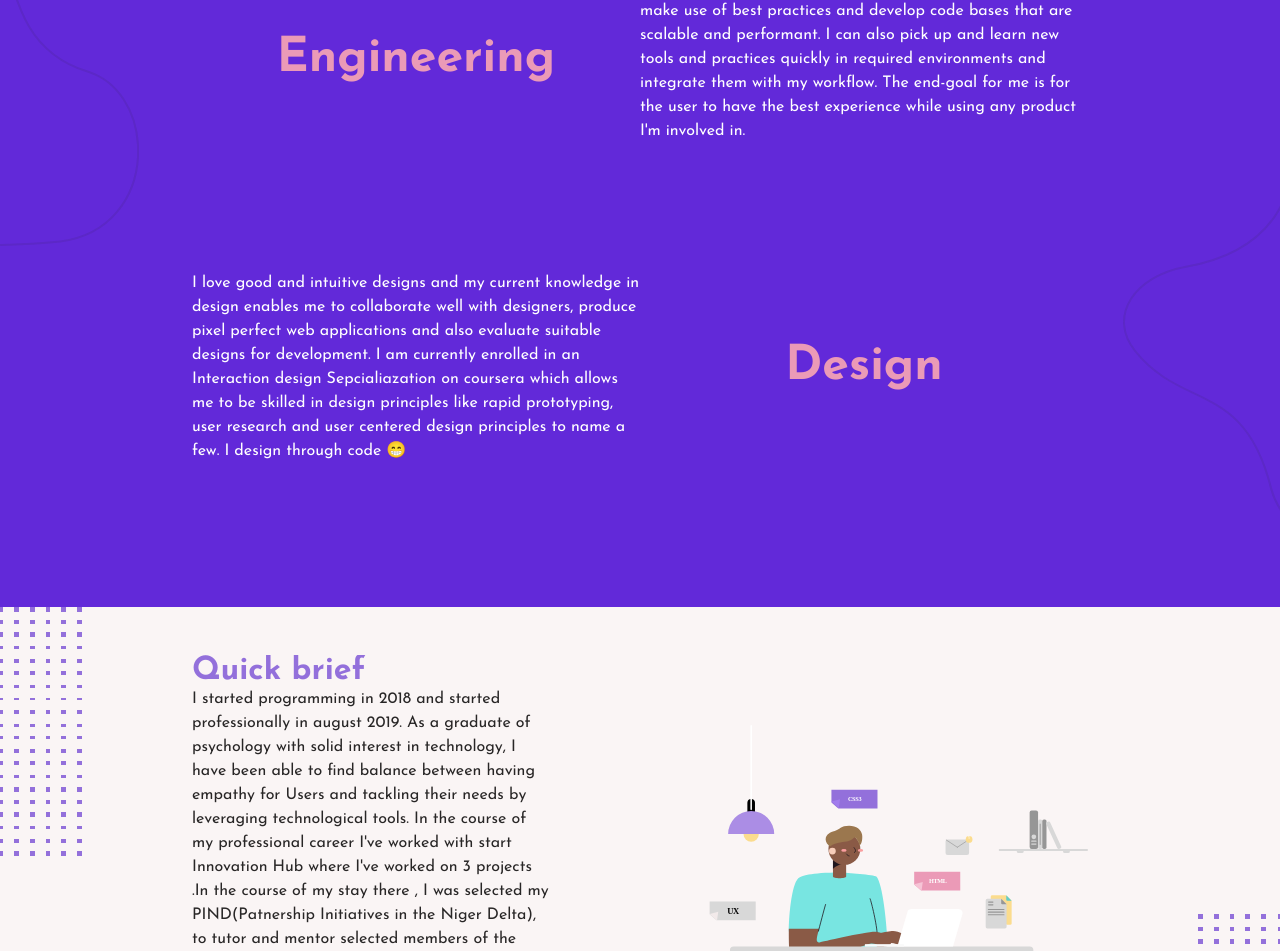
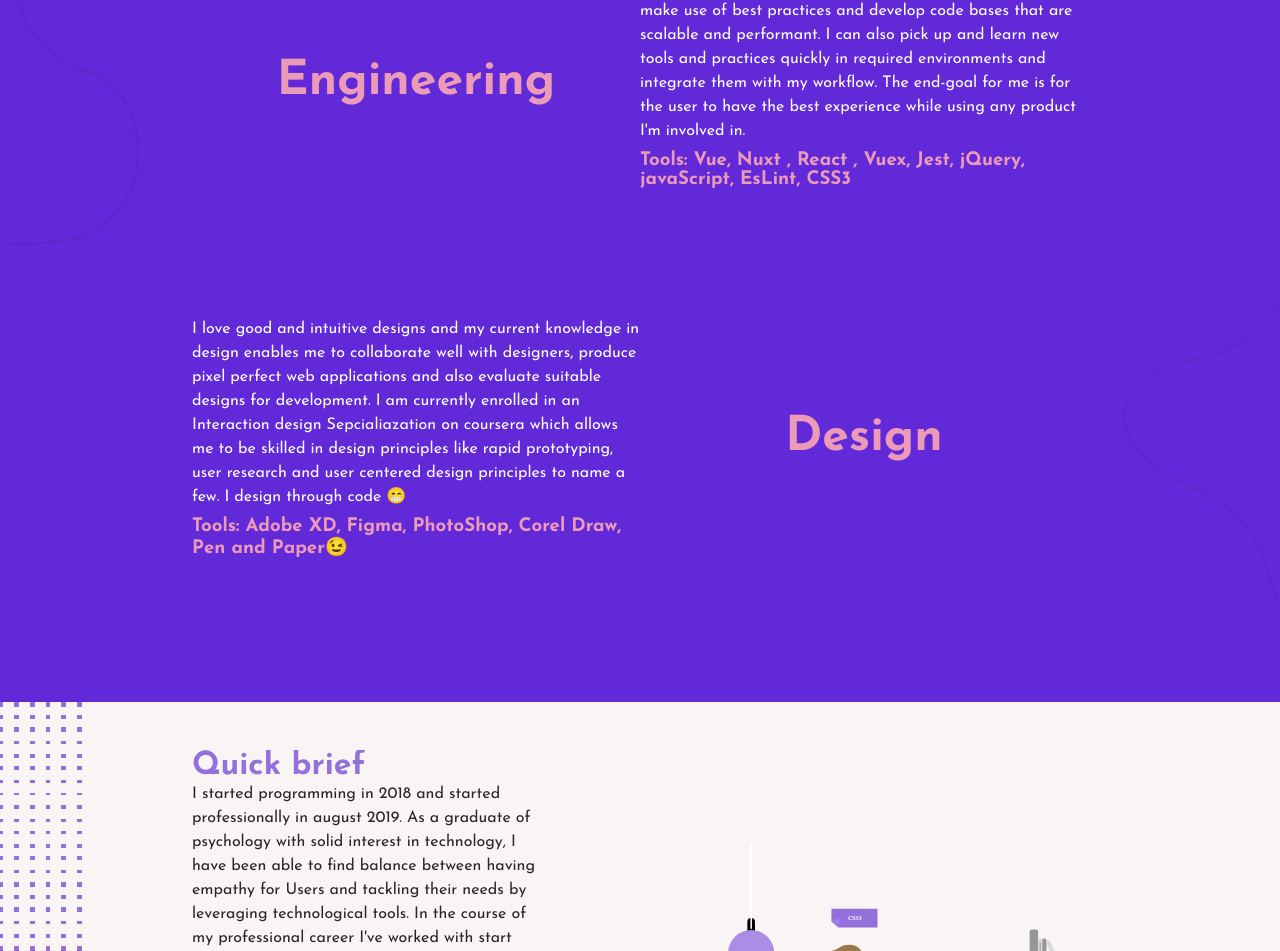
Before and after one commit to Phumbie/portfolio, a React (Create React App) app: page / in a window 1280 px wide. Shown: the part 945-1896 px from the top of the page. Built offline with nearby package versions, Linux system fonts and the light colour scheme.

Commit message:
minor fix

```diff
--- a/src/App.css
+++ b/src/App.css
@@ -624,3 +624,7 @@ textarea {
 		margin: auto;
 	}
 }
+.tools {
+	margin-top: 0.5rem;
+	color: var(--second-font);
+}
--- a/src/components/about.jsx
+++ b/src/components/about.jsx
@@ -1,4 +1,4 @@
-import React from "react";
+import React from 'react';
 
 const About = () => (
 	<div className="about">
@@ -21,26 +21,34 @@ const About = () => (
 
 				<div className="engineering-content engine">
 					<p>
-            With my skillset in javaScript, I try as much as possible to make use of best practices and develop code
-            bases that are scalable and performant. I can also pick up and learn new tools and practices quickly in
-            required environments and integrate them with my workflow. The end-goal for me is for the user to have the
-            best experience while using any product I'm involved in.
+						With my skillset in javaScript, I try as much as possible to make use of best practices and
+						develop code bases that are scalable and performant. I can also pick up and learn new tools and
+						practices quickly in required environments and integrate them with my workflow. The end-goal for
+						me is for the user to have the best experience while using any product I'm involved in.
 					</p>
+					<h3 class="tools">
+						{' '}
+						<span>Tools:</span> Vue, Nuxt , React , Vuex, Jest, jQuery, javaScript, EsLint, CSS3
+					</h3>
 				</div>
 			</div>
 			<div className="design">
 				<div className="design-content engine">
 					<p>
-            I love good and intuitive designs and my current knowledge in design enables me to collaborate well with
-            designers, produce pixel perfect web applications and also evaluate suitable designs for development. I am
-            currently enrolled in an Interaction design Sepcialiazation on coursera which allows me to be skilled in
-            design principles like rapid prototyping, user research and user centered design principles to name a few. I
-            design through code
+						I love good and intuitive designs and my current knowledge in design enables me to collaborate
+						well with designers, produce pixel perfect web applications and also evaluate suitable designs
+						for development. I am currently enrolled in an Interaction design Sepcialiazation on coursera
+						which allows me to be skilled in design principles like rapid prototyping, user research and
+						user centered design principles to name a few. I design through code
 						<span role="img" aria-label="grin">
-              {" "}
+							{' '}
 							😁
 						</span>
 					</p>
+					<h3 class="tools">
+						{' '}
+						<span>Tools:</span> Adobe XD, Figma, PhotoShop, Corel Draw, Pen and Paper😉
+					</h3>
 				</div>
 				<div className="design-title">
 					{/* <div className="design-image engine">
--- a/src/components/quick.jsx
+++ b/src/components/quick.jsx
@@ -13,12 +13,13 @@ const Quick = () => (
 					I started programming in 2018 and started professionally in august 2019. As a graduate of psychology
 					with solid interest in technology, I have been able to find balance between having empathy for Users
 					and tackling their needs by leveraging technological tools. In the course of my professional career
-					I've worked with start Innovation Hub where I've worked on 3 projects .In the course of my stay
-					there , I was selected my PIND(Patnership Initiatives in the Niger Delta), to tutor and mentor
-					selected members of the Project create programme in Front end development. Majority of them have
-					gone on to get various jobs in the field. I was also selected to participate in the FSI Hackathon
-					sponsored by Sterling bank where I lead a team(Aibug) of four to win the first price in the
-					South-South geo -politcal zone.
+					I've worked with start Innovation Hub where I've worked on 3 projects, learned how to work in an
+					agile team and also picking new tools as the task demands.In the course of my stay there , I was
+					selected my PIND(Patnership Initiatives in the Niger Delta), to tutor and mentor selected members of
+					the Project create programme in Front end development. Majority of them have gone on to get various
+					jobs in the field. I was also selected to participate in the FSI Hackathon sponsored by Sterling
+					bank where I lead a team(Aibug) of four to win the first price in the South-South geo -politcal
+					zone.
 				</p>
 			</div>
 			<div className="quick-body_image">
```
Lines whose indentation alone changed are shown as unchanged.
